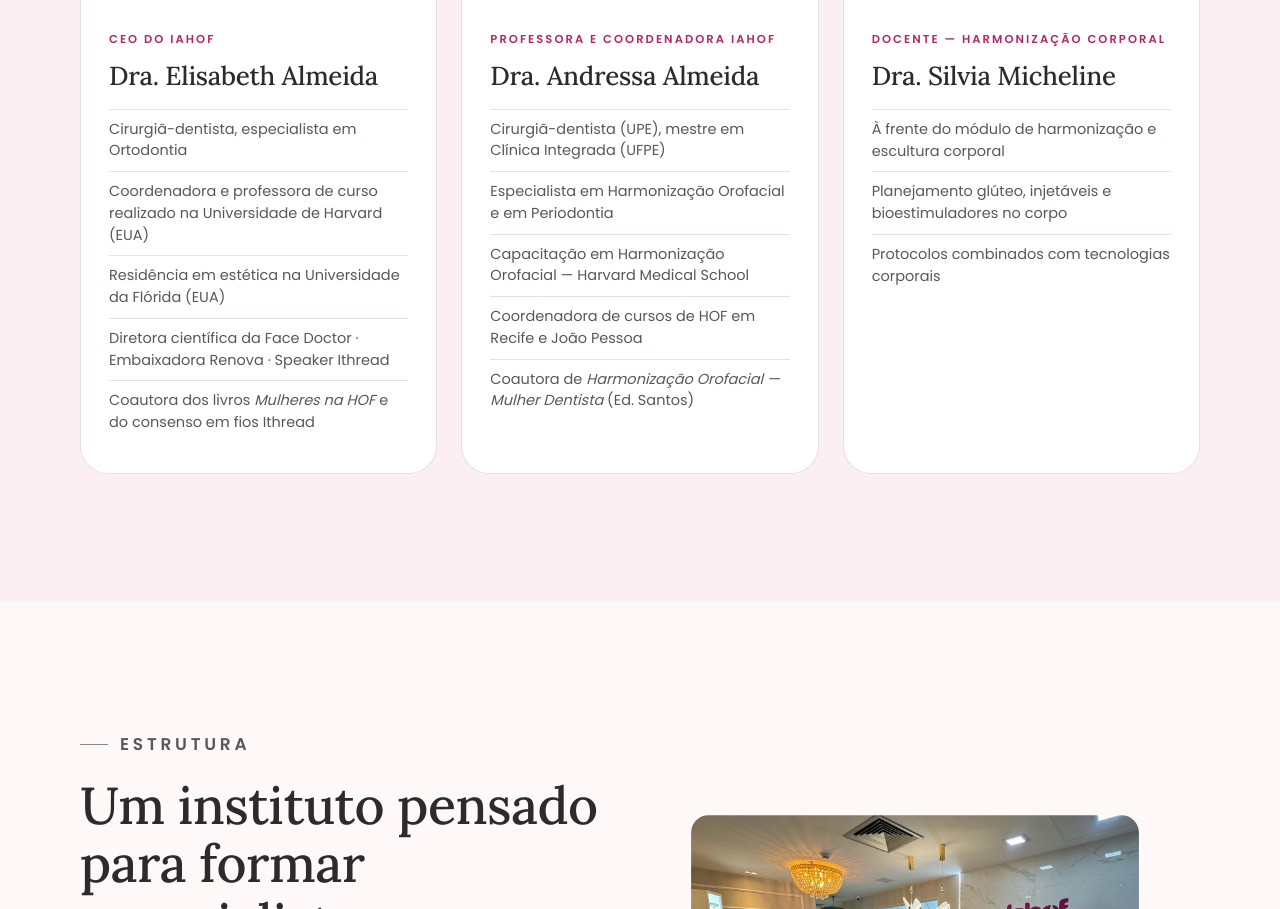
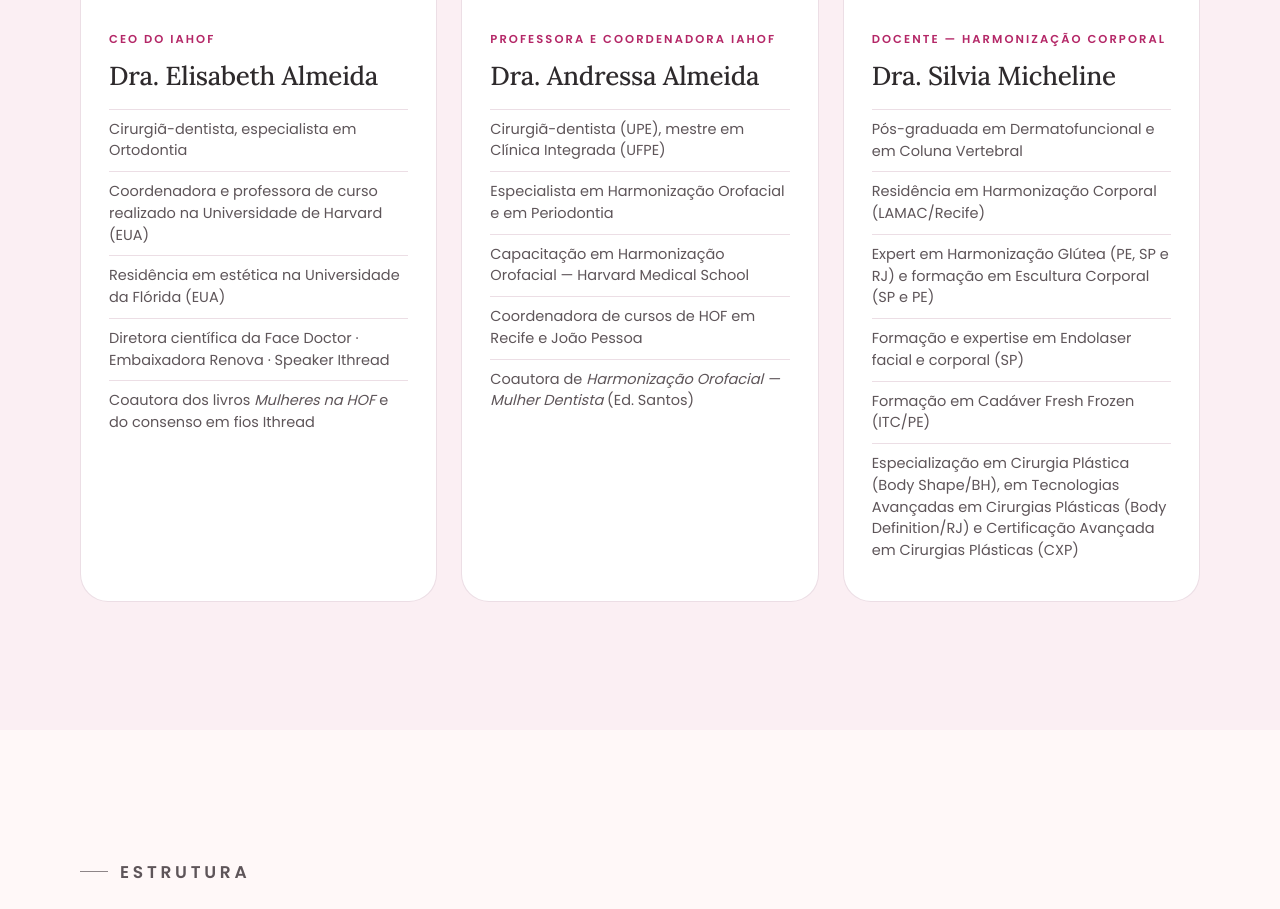
Before and after one commit to renatoamorimdl-ai/residencia-iahof-facial-corporal, a plain HTML site: page index.html in a window 1280 px wide. Shown: the part 7641-8550 px from the top of the page. Drawn offline with Linux system fonts and the light colour scheme.

Commit message:
Adiciona minicurrículo da Dra. Silvia Micheline
Co-Authored-By: Claude Opus 5.5 <noreply@anthropic.com>
Claude-Session: https://claude.ai/code/session_01BfSpQuxFaeGrvc1eh3BHUP

```diff
--- a/index.html
+++ b/index.html
@@ -282,11 +282,13 @@
         <div class="prof__body">
           <span class="prof__role">Docente — Harmonização Corporal</span>
           <h3>Dra. Silvia Micheline</h3>
-          <!-- TODO: substituir pelo minicurrículo oficial da Dra. Silvia Micheline -->
           <ul>
-            <li>À frente do módulo de harmonização e escultura corporal</li>
-            <li>Planejamento glúteo, injetáveis e bioestimuladores no corpo</li>
-            <li>Protocolos combinados com tecnologias corporais</li>
+            <li>Pós-graduada em Dermatofuncional e em Coluna Vertebral</li>
+            <li>Residência em Harmonização Corporal (LAMAC/Recife)</li>
+            <li>Expert em Harmonização Glútea (PE, SP e RJ) e formação em Escultura Corporal (SP e PE)</li>
+            <li>Formação e expertise em Endolaser facial e corporal (SP)</li>
+            <li>Formação em Cadáver Fresh Frozen (ITC/PE)</li>
+            <li>Especialização em Cirurgia Plástica (Body Shape/BH), em Tecnologias Avançadas em Cirurgias Plásticas (Body Definition/RJ) e Certificação Avançada em Cirurgias Plásticas (CXP)</li>
           </ul>
         </div>
       </article>
```
Also changed, not shown: 1 other file.
